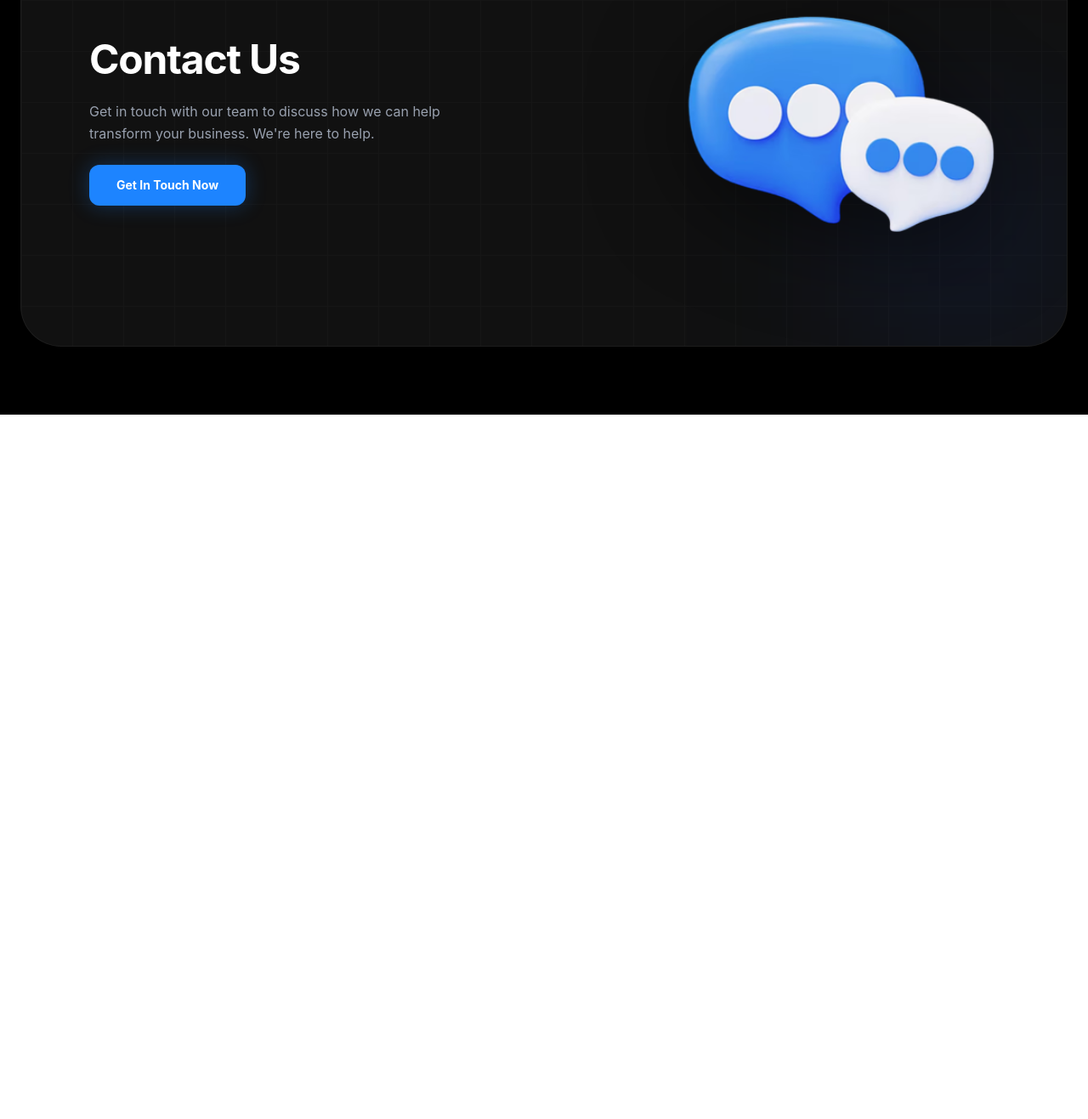
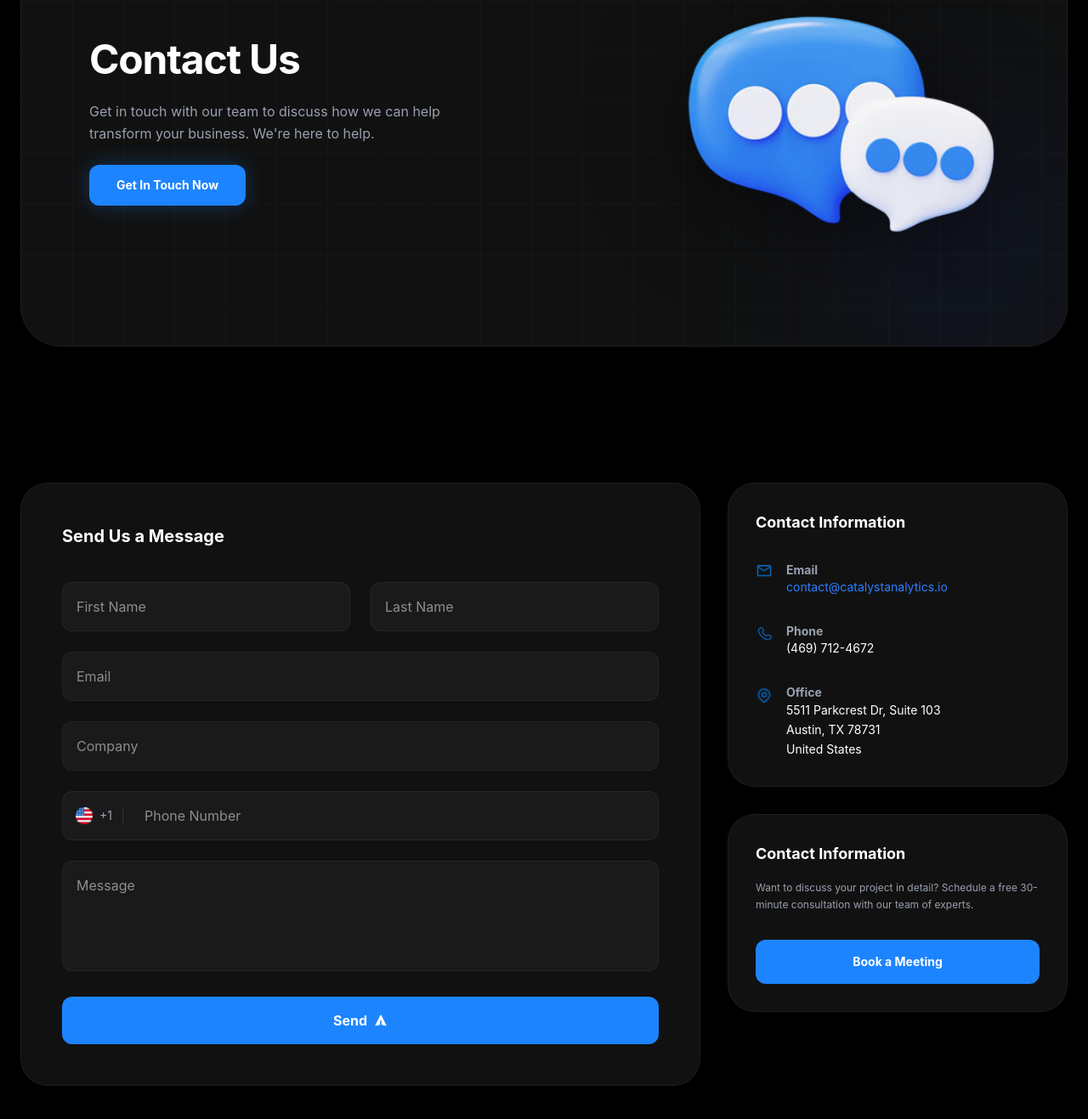
Before and after one commit to Ilyos11/Exam-Project, a website: page src/page5.html in a window 1280 px wide. Shown: the part 281-1598 px from the top of the page at 85% size. Before the commit the page ends 800 px from the top, so only its background shows below. Drawn offline with nearby package versions, Linux system fonts and the light colour scheme; files that its build step writes are made by us from their sources.

Commit message:
Section 3

```diff
--- a/src/page5.html
+++ b/src/page5.html
@@ -80,5 +80,85 @@
 
 
 
+
+<!-- Section 3 -->
+<section class="bg-black text-white py-20 px-6">
+  <div class="max-w-7xl mx-auto flex flex-col md:flex-row gap-8">
+
+    <div class="flex-1 bg-[#111111] rounded-[32px] p-8 md:p-12 border border-white/5">
+      <h2 class="text-xl font-bold mb-10">Send Us a Message</h2>
+
+      <form class="space-y-6">
+        <div class="grid grid-cols-1 md:grid-cols-2 gap-6">
+          <input type="text" placeholder="First Name" class="w-full bg-[#1a1a1a] border border-white/5 p-4 rounded-xl focus:outline-none focus:border-blue-500 transition-all">
+          <input type="text" placeholder="Last Name" class="w-full bg-[#1a1a1a] border border-white/5 p-4 rounded-xl focus:outline-none focus:border-blue-500 transition-all">
+        </div>
+
+        <input type="email" placeholder="Email" class="w-full bg-[#1a1a1a] border border-white/5 p-4 rounded-xl focus:outline-none focus:border-blue-500 transition-all">
+
+        <input type="text" placeholder="Company" class="w-full bg-[#1a1a1a] border border-white/5 p-4 rounded-xl focus:outline-none focus:border-blue-500 transition-all">
+
+        <div class="relative">
+          <div class="absolute left-4 top-1/2 -translate-y-1/2 flex items-center gap-2 border-r border-white/10 pr-3">
+            <img src="../img/Icon USA.png" alt="USA" class="w-5 h-auto">
+            <span class="text-gray-400 text-sm">+1</span>
+          </div>
+          <input type="tel" placeholder="Phone Number" class="w-full bg-[#1a1a1a] border border-white/5 p-4 pl-24 rounded-xl focus:outline-none focus:border-blue-500 transition-all">
+        </div>
+
+        <textarea placeholder="Message" rows="4" class="w-full bg-[#1a1a1a] border border-white/5 p-4 rounded-xl focus:outline-none focus:border-blue-500 transition-all resize-none"></textarea>
+
+        <button type="submit" class="w-full bg-[#1d84ff] hover:bg-blue-500 text-white py-4 rounded-xl font-bold flex items-center justify-center gap-2 transition-all">
+          Send
+          <svg class="w-4 h-4" fill="currentColor" viewBox="0 0 20 20"><path d="M10.894 2.553a1 1 0 00-1.788 0l-7 14a1 1 0 001.169 1.409l5-1.429A1 1 0 009 15.571V11a1 1 0 112 0v4.571a1 1 0 00.725.962l5 1.428a1 1 0 001.17-1.408l-7-14z"/></svg>
+        </button>
+      </form>
+    </div>
+
+    <div class="w-full md:w-[400px] space-y-8">
+
+      <div class="bg-[#111111] rounded-[32px] p-8 border border-white/5">
+        <h3 class="text-lg font-bold mb-8">Contact Information</h3>
+        <div class="space-y-8">
+          <div class="flex items-start gap-4">
+            <img src="../img/email icon small.png" class="w-5 h-5 mt-1 opacity-70">
+            <div>
+              <p class="text-sm font-bold text-gray-400">Email</p>
+              <p class="text-blue-500 text-sm">contact@catalystanalytics.io</p>
+            </div>
+          </div>
+          <div class="flex items-start gap-4">
+            <img src="../img/phone icon small.png" class="w-5 h-5 mt-1 opacity-70">
+            <div>
+              <p class="text-sm font-bold text-gray-400">Phone</p>
+              <p class="text-sm">(469) 712-4672</p>
+            </div>
+          </div>
+          <div class="flex items-start gap-4">
+            <img src="../img/location icon small.png" class="w-5 h-5 mt-1 opacity-70">
+            <div>
+              <p class="text-sm font-bold text-gray-400">Office</p>
+              <p class="text-sm leading-relaxed">5511 Parkcrest Dr, Suite 103<br>Austin, TX 78731<br>United States</p>
+            </div>
+          </div>
+        </div>
+      </div>
+
+      <div class="bg-[#111111] rounded-[32px] p-8 border border-white/5">
+        <h3 class="text-lg font-bold mb-4">Contact Information</h3>
+        <p class="text-gray-400 text-xs leading-relaxed mb-8">
+          Want to discuss your project in detail? Schedule a free 30-minute consultation with our team of experts.
+        </p>
+        <button class="w-full bg-[#1d84ff] hover:bg-blue-500 text-white py-4 rounded-xl font-bold text-sm transition-all">
+          Book a Meeting
+        </button>
+      </div>
+
+    </div>
+  </div>
+</section>
+
+
+
 </body>
 </html>
```
Also changed, not shown: img/email icon small.png (added), img/location icon small.png (added), img/phone icon small.png (added).
